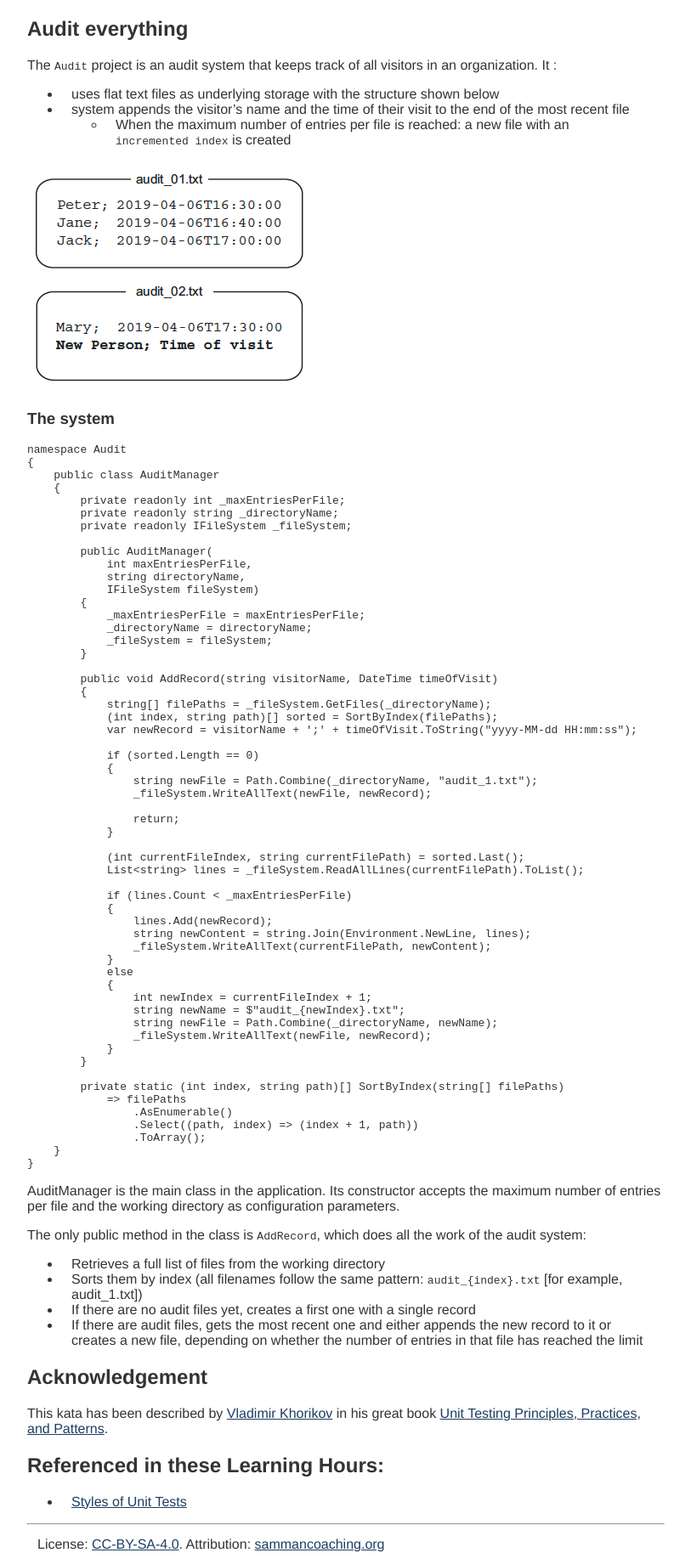
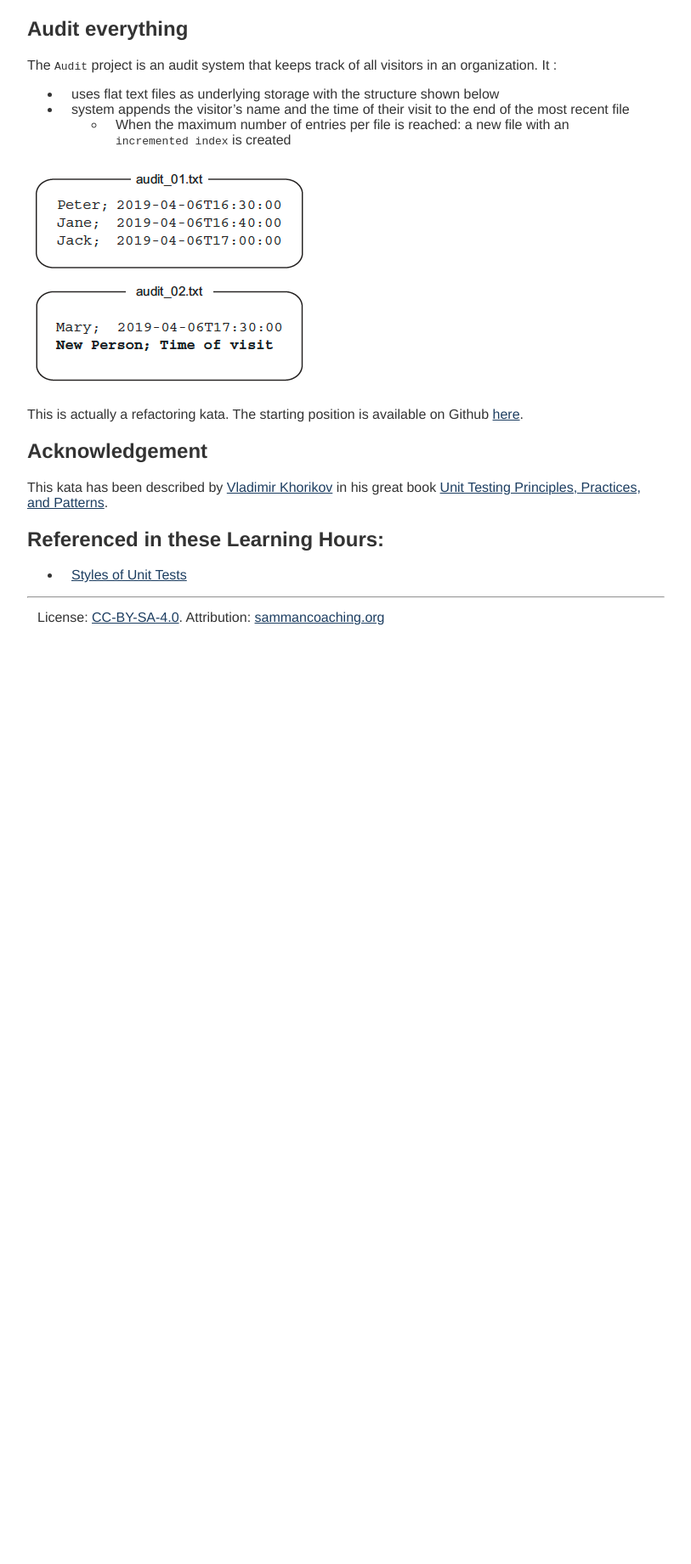
Before and after one commit to sammancoaching/website, a Jekyll site: the page built from _kata_descriptions/audit.md, in a window 1280 px wide. Shown: the whole page at 85% size, without its empty margins (233-1046 px from the left). Built offline with Jekyll 4.4.1, drawn with Linux system fonts in a browser that asks for light colours; after the commit the page ends 900 px from its top, so only the background shows below that.

Commit message:
include Emily's feedback

````diff
--- a/_kata_descriptions/audit.md
+++ b/_kata_descriptions/audit.md
@@ -12,75 +12,8 @@ It :
 
 ![Audit file example](/assets/images/audit-example.png)
 
-### The system
-```c#
-namespace Audit
-{
-    public class AuditManager
-    {
-        private readonly int _maxEntriesPerFile;
-        private readonly string _directoryName;
-        private readonly IFileSystem _fileSystem;
-
-        public AuditManager(
-            int maxEntriesPerFile,
-            string directoryName,
-            IFileSystem fileSystem)
-        {
-            _maxEntriesPerFile = maxEntriesPerFile;
-            _directoryName = directoryName;
-            _fileSystem = fileSystem;
-        }
-
-        public void AddRecord(string visitorName, DateTime timeOfVisit)
-        {
-            string[] filePaths = _fileSystem.GetFiles(_directoryName);
-            (int index, string path)[] sorted = SortByIndex(filePaths);
-            var newRecord = visitorName + ';' + timeOfVisit.ToString("yyyy-MM-dd HH:mm:ss");
-
-            if (sorted.Length == 0)
-            {
-                string newFile = Path.Combine(_directoryName, "audit_1.txt");
-                _fileSystem.WriteAllText(newFile, newRecord);
-
-                return;
-            }
-
-            (int currentFileIndex, string currentFilePath) = sorted.Last();
-            List<string> lines = _fileSystem.ReadAllLines(currentFilePath).ToList();
-
-            if (lines.Count < _maxEntriesPerFile)
-            {
-                lines.Add(newRecord);
-                string newContent = string.Join(Environment.NewLine, lines);
-                _fileSystem.WriteAllText(currentFilePath, newContent);
-            }
-            else
-            {
-                int newIndex = currentFileIndex + 1;
-                string newName = $"audit_{newIndex}.txt";
-                string newFile = Path.Combine(_directoryName, newName);
-                _fileSystem.WriteAllText(newFile, newRecord);
-            }
-        }
-
-        private static (int index, string path)[] SortByIndex(string[] filePaths)
-            => filePaths
-                .AsEnumerable()
-                .Select((path, index) => (index + 1, path))
-                .ToArray();
-    }
-}
-```
-
-AuditManager is the main class in the application.
-Its constructor accepts the maximum number of entries per file and the working directory as configuration parameters.
-
-The only public method in the class is `AddRecord`, which does all the work of the audit system:
-* Retrieves a full list of files from the working directory
-* Sorts them by index (all filenames follow the same pattern: `audit_{index}.txt` [for example, audit_1.txt])
-* If there are no audit files yet, creates a first one with a single record
-* If there are audit files, gets the most recent one and either appends the new record to it or creates a new file, depending on whether the number of entries in that file has reached the limit
+This is actually a refactoring kata.
+The starting position is available on Github [here](https://github.com/katalogs/audit-kata).
 
 ## Acknowledgement
 This kata has been described by [Vladimir Khorikov](https://www.linkedin.com/in/vladimir-khorikov-bb482653/) in his great book [Unit Testing Principles, Practices, and Patterns](https://www.manning.com/books/unit-testing).
````
Also changed, not shown: _learning_hours/test_design/styles_of_unit_tests.md (+40 -38 lines), assets/images/3-styles-of-unit-tests.png (deleted), assets/images/styles-of-unit-tests/communication-based.png (added), assets/images/styles-of-unit-tests/output-based.png (added), assets/images/styles-of-unit-tests/state-based.png (added).
